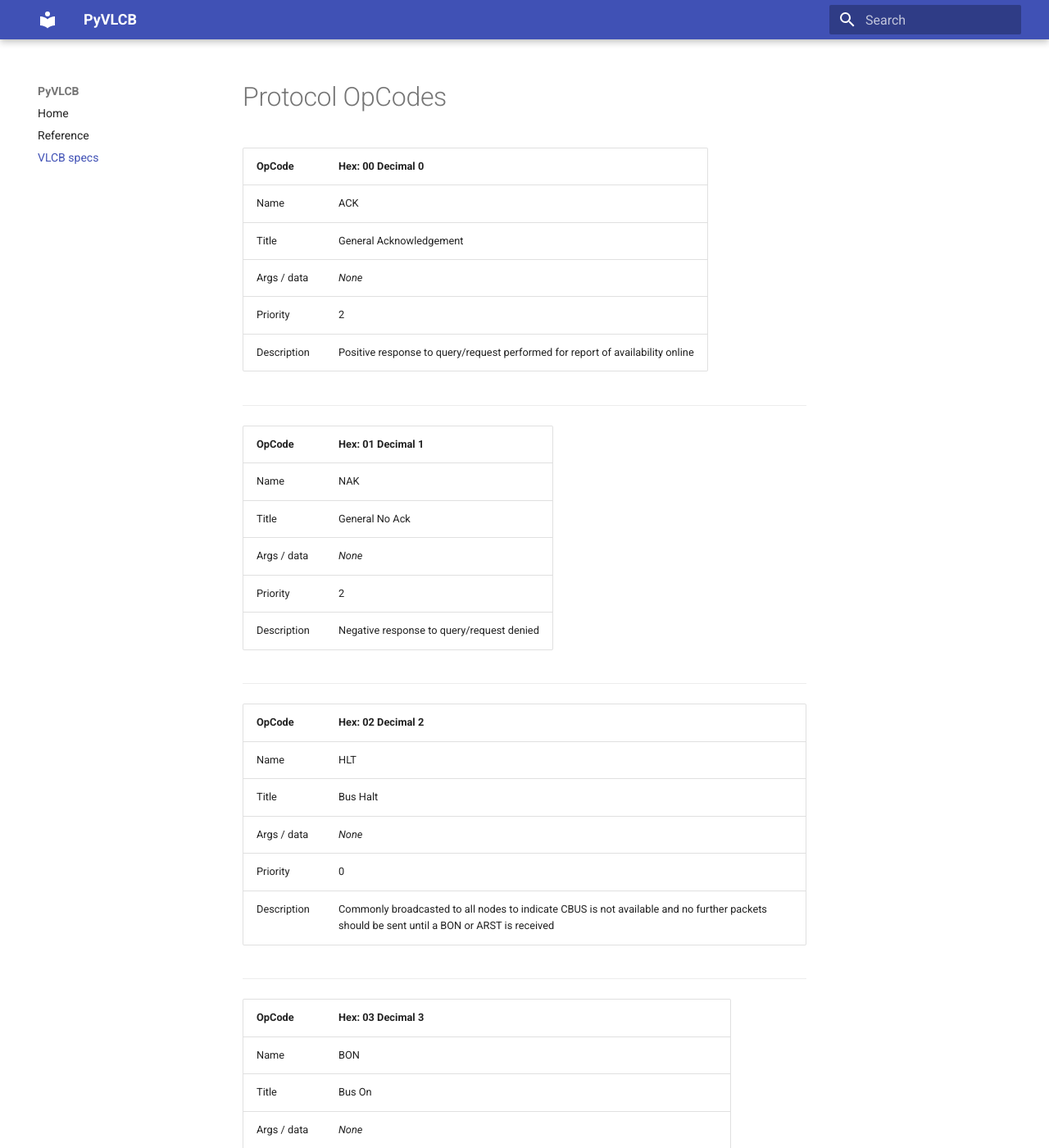
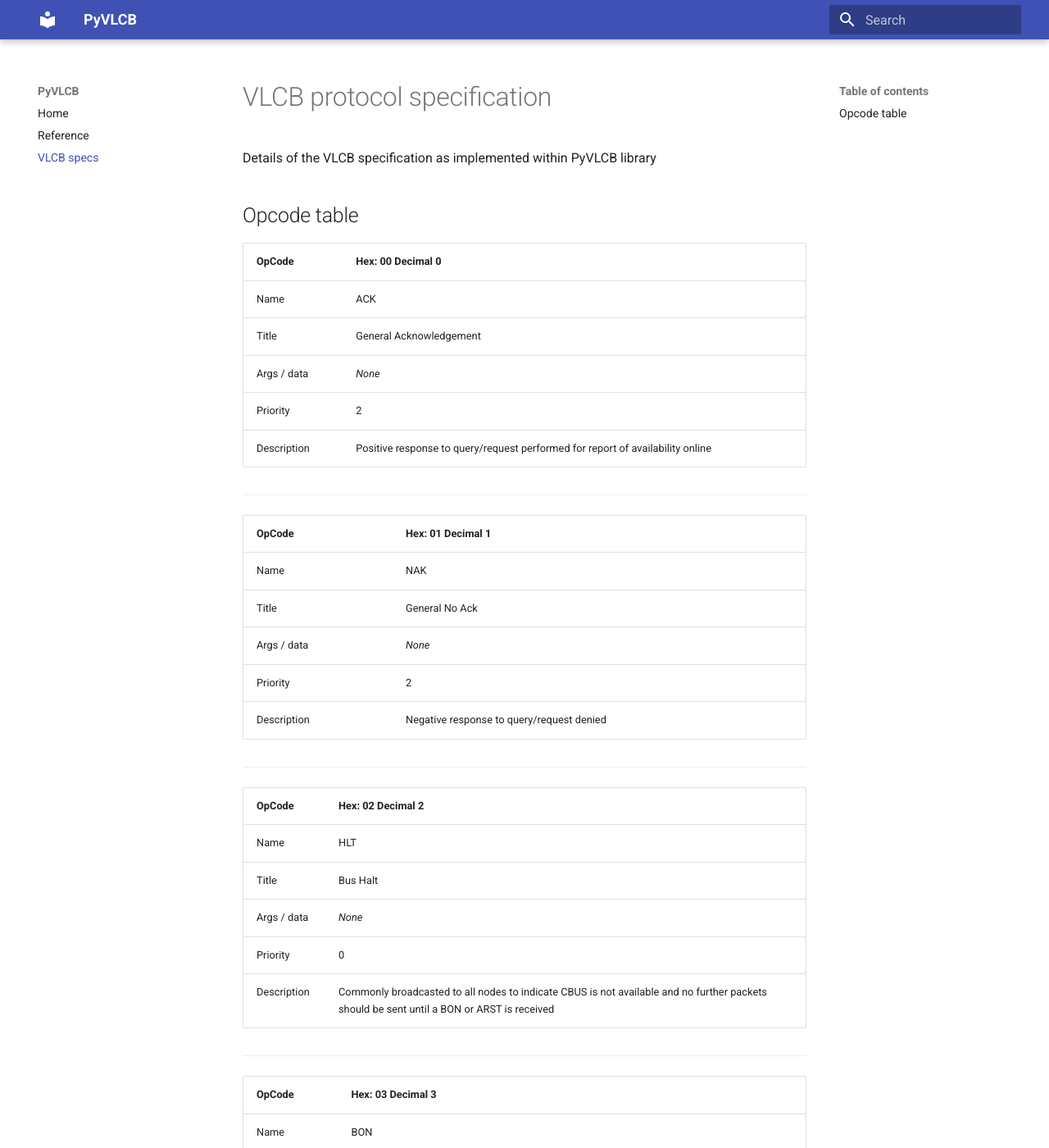
Before and after one commit to penguintutor/pyvlcb, an MkDocs documentation site: the page built from docs/spec.md, in a window 1280 px wide and 1400 px high. Shown: the whole window at 82% size. Built offline with MkDocs 1.6.1 and Material for MkDocs 9.7.7, drawn with Linux system fonts in a browser that asks for light colours.

Commit message:
Update css for table width

```diff
--- a/docs/spec.md
+++ b/docs/spec.md
@@ -1,4 +1,8 @@
-# Protocol OpCodes
+# VLCB protocol specification
+
+Details of the VLCB specification as implemented within PyVLCB library
+
+## Opcode table
 
 | OpCode | Hex: 00 Decimal 0 |
 | :--- | :--- |
--- a/docs/stylesheets/extra.css
+++ b/docs/stylesheets/extra.css
@@ -1,10 +1,11 @@
-/* Force all Markdown tables to 100% width */
-.md-typeset table {
+/* 1. Force the scrollable wrapper to fill the space */
+.md-typeset__table {
+    min-width: 100%;
+    display: block; /* Ensures it takes up the full line */
+}
+
+/* 2. Force the table itself to fill the wrapper */
+.md-typeset table:not([class]) {
     width: 100%;
     display: table;
 }
-
-/* Optional: Make columns equal width */
-.md-typeset td, .md-typeset th {
-    width: auto;
-}
```
